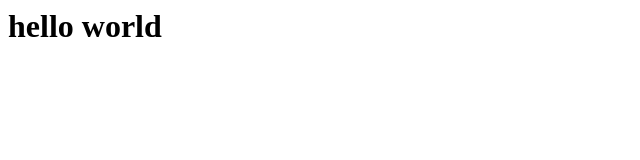
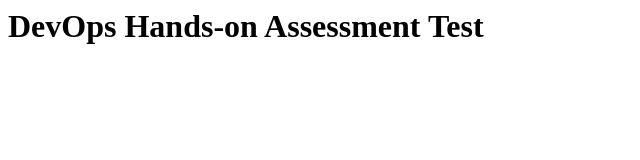
Before and after one commit to akp-beni-github/lexnetix_test_1, a plain HTML site: page index.html in a window 1280 px wide. Shown: the whole page, without its empty margins (0-640 px from the left). Drawn offline with Linux system fonts and the light colour scheme.

Commit message:
change helloworld to DevOps Hands-on Assessment Test

```diff
--- a/index.html
+++ b/index.html
@@ -1 +1 @@
-<h1>hello world</h1>
+<h1>DevOps Hands-on Assessment Test</h1>
```
